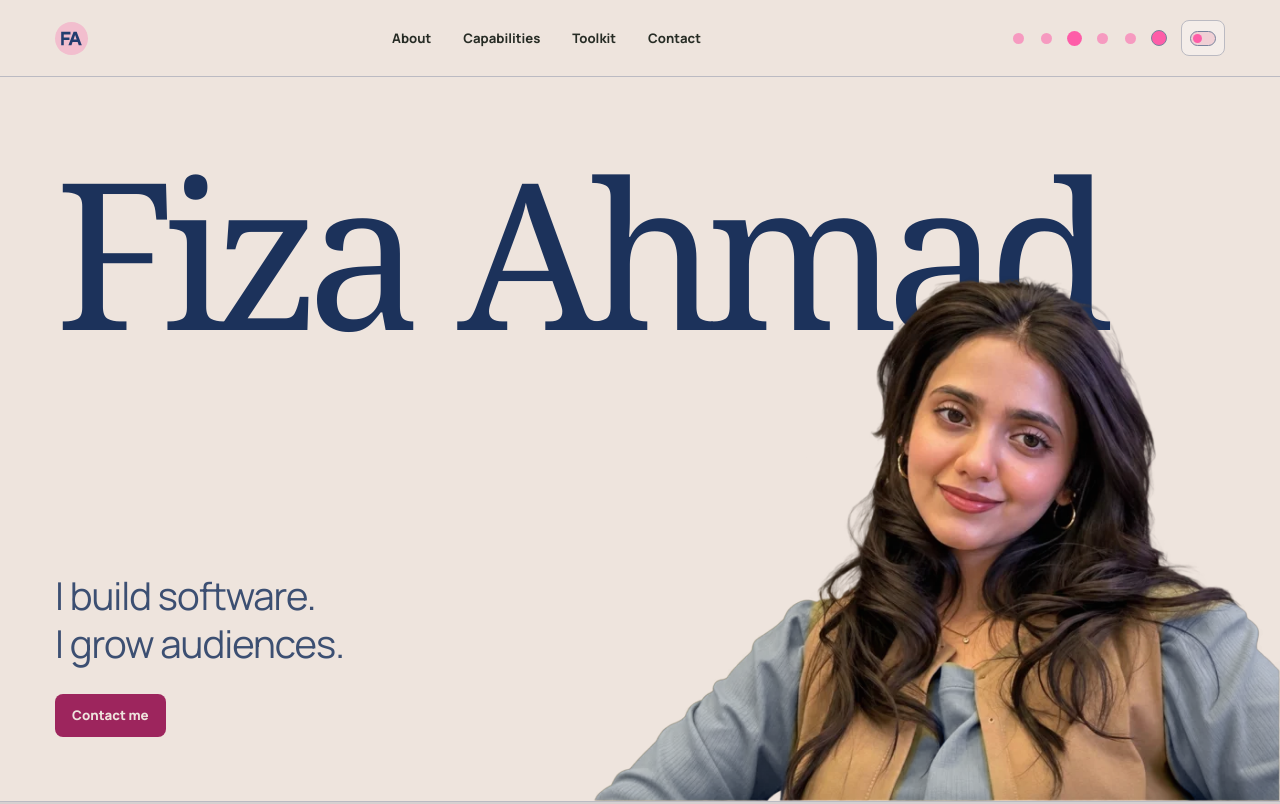
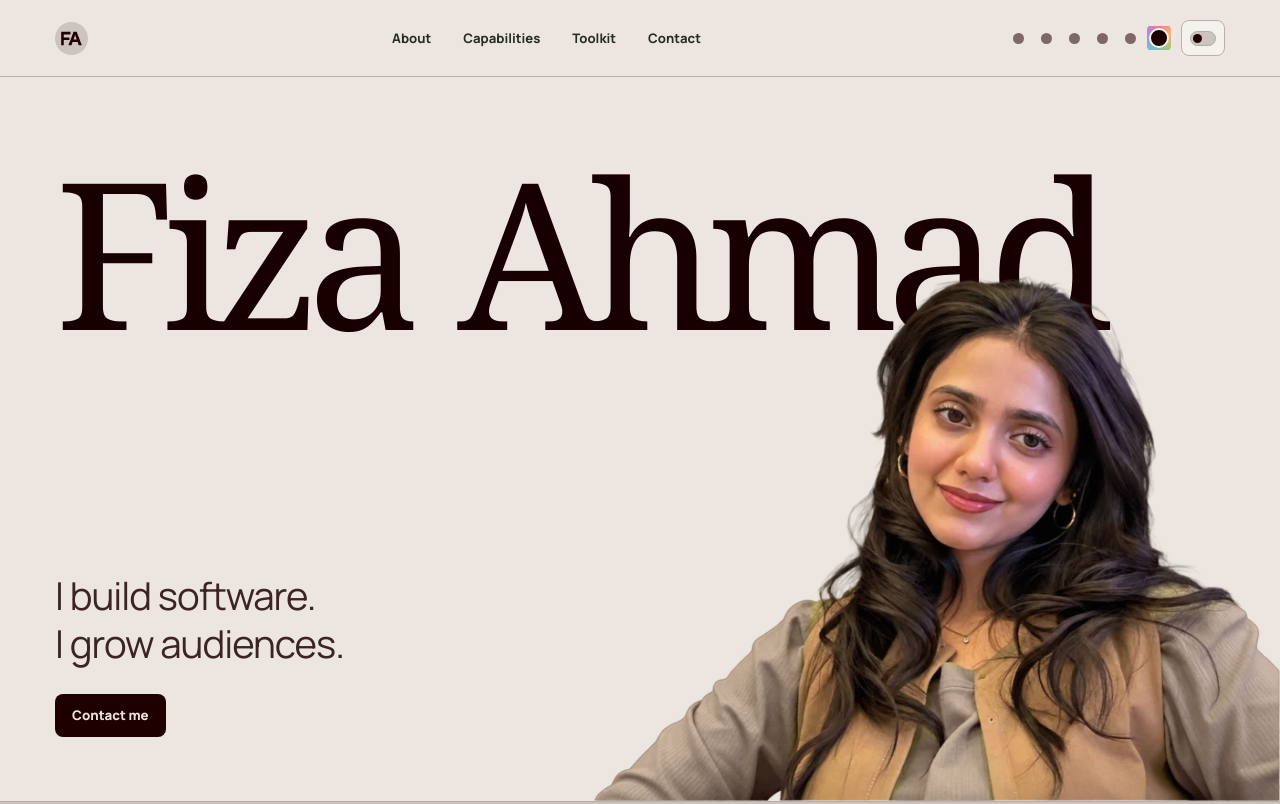
Before and after one commit to Fizaaahmad/fizaaahmad.github.io, a plain HTML site: page index.html in a window 1280 px wide. Shown: the top 804 px of the page. Drawn offline with Linux system fonts and the light colour scheme.

Commit message:
Set burgundy default and sync custom colors across pages

```diff
--- a/index.html
+++ b/index.html
@@ -7,8 +7,8 @@
   <meta name="theme-color" content="#f7f3e9">
   <title>Fiza Ahmad | Full-Stack Engineer &amp; Digital Marketer</title>
   <link rel="icon" href="fa.svg" type="image/svg+xml">
-  <script src="theme.js"></script>
-  <link rel="stylesheet" href="styles.css">
+  <script src="theme.js?v=41"></script>
+  <link rel="stylesheet" href="styles.css?v=41">
   <script src="portfolio.js" defer></script>
 </head>
 <body id="top">
@@ -21,10 +21,10 @@
         <div class="palette-picker" role="group" aria-label="Color palette" hidden>
           <button type="button" data-palette="earth" aria-label="Brown and beige" title="Brown and beige" aria-pressed="false"></button>
           <button type="button" data-palette="sage" aria-label="Pastel green" title="Pastel green" aria-pressed="false"></button>
-          <button type="button" data-palette="navy" aria-label="Navy and pink" title="Navy and pink" aria-pressed="true"></button>
+          <button type="button" data-palette="navy" aria-label="Navy and pink" title="Navy and pink" aria-pressed="false"></button>
           <button type="button" data-palette="cocoa" aria-label="Cocoa and sky blue" title="Cocoa and sky blue" aria-pressed="false"></button>
           <button type="button" data-palette="poppy" aria-label="Sage and brown" title="Sage and brown" aria-pressed="false"></button>
-          <input class="custom-color" type="color" value="#fe5da8" aria-label="Try a custom color" title="Try a custom color">
+          <input class="custom-color" type="color" value="#1f0000" aria-label="Try a custom color" title="Try a custom color">
         </div>
         <button class="theme-toggle" type="button" aria-label="Dark mode" aria-pressed="false" hidden><span class="theme-switch" aria-hidden="true"></span></button>
       </div>
--- a/styles.css
+++ b/styles.css
@@ -429,17 +429,18 @@ footer { border-top: 1px solid var(--line); border-bottom: none; }
   appearance: none;
   width: 28px;
   height: 36px;
-  padding: 10px 6px;
+  padding: 8px 4px;
   border: 0;
-  background: transparent;
+  border-radius: 50%;
+  background: conic-gradient(#ef7898, #f6b66e, #9ec583, #72bdda, #a391df, #ef7898) center / 24px 24px no-repeat;
   cursor: pointer;
 }
 .custom-color::-webkit-color-swatch-wrapper { padding: 0; }
-.custom-color::-webkit-color-swatch { border: 1px solid var(--frame); border-radius: 50%; }
-.custom-color::-moz-color-swatch { border: 1px solid var(--frame); border-radius: 50%; }
+.custom-color::-webkit-color-swatch { border: 2px solid var(--panel); border-radius: 50%; }
+.custom-color::-moz-color-swatch { border: 2px solid var(--panel); border-radius: 50%; }
 :root[data-custom-color] {
   --bg: color-mix(in srgb, var(--visitor-color) 8%, #fffaf4);
-  --heading: color-mix(in srgb, var(--visitor-color) 38%, #201724);
+  --heading: color-mix(in srgb, var(--visitor-color) 52%, #1f0000);
   --accent: var(--heading);
   --ui-accent: var(--visitor-color);
   --ui-ink: #fffaf4;
@@ -453,6 +454,7 @@ footer { border-top: 1px solid var(--line); border-bottom: none; }
 :root[data-custom-color][data-theme="dark"] {
   --bg: color-mix(in srgb, var(--visitor-color) 12%, #18171d);
   --heading: color-mix(in srgb, var(--visitor-color) 36%, #fffaf4);
+  --ui-accent: color-mix(in srgb, var(--visitor-color) 55%, #fffaf4);
   --panel: color-mix(in srgb, var(--bg) 92%, white);
   --ui-ink: var(--bg);
 }
--- a/theme.js
+++ b/theme.js
@@ -4,13 +4,12 @@ const themeKey = 'fiza-portfolio-theme';
 const paletteKey = 'fiza-portfolio-palette';
 const palettes = ['earth', 'sage', 'navy', 'cocoa', 'poppy'];
 let chosenTheme;
-let chosenPalette = 'navy';
+const customKey = 'fiza-portfolio-custom-color';
+const defaultColor = '#1f0000';
 
 try {
   const savedTheme = localStorage.getItem(themeKey);
   if (savedTheme === 'dark' || savedTheme === 'light') chosenTheme = savedTheme;
-  const savedPalette = localStorage.getItem(paletteKey);
-  if (palettes.includes(savedPalette)) chosenPalette = savedPalette;
 } catch {
   // Appearance controls still work when storage is unavailable.
 }
@@ -24,7 +23,24 @@ function rememberAppearance(key, value) {
 }
 
 page.dataset.theme = chosenTheme ?? (preferredTheme.matches ? 'dark' : 'light');
-page.dataset.palette = chosenPalette;
+function applyPalette(color, preset) {
+  page.dataset.palette = preset ?? '';
+  page.toggleAttribute('data-custom-color', Boolean(color));
+  if (color) page.style.setProperty('--visitor-color', color);
+  else page.style.removeProperty('--visitor-color');
+}
+
+function restorePalette() {
+  let custom;
+  let preset;
+  try { custom = sessionStorage.getItem(customKey); } catch {}
+  try { preset = localStorage.getItem(paletteKey); } catch {}
+  if (custom && /^#[0-9a-f]{6}$/i.test(custom)) applyPalette(custom);
+  else if (palettes.includes(preset)) applyPalette(null, preset);
+  else applyPalette(defaultColor);
+}
+
+restorePalette();
 
 document.addEventListener('DOMContentLoaded', () => {
   const toggle = document.querySelector('.theme-toggle');
@@ -36,6 +52,8 @@ document.addEventListener('DOMContentLoaded', () => {
   if (picker) picker.hidden = false;
 
   function updateAppearance() {
+    const color = page.style.getPropertyValue('--visitor-color');
+    customColor.value = color || defaultColor;
     toggle.setAttribute('aria-pressed', String(page.dataset.theme === 'dark'));
     for (const swatch of swatches) {
       swatch.setAttribute('aria-pressed', String(!page.hasAttribute('data-custom-color') && swatch.dataset.palette === page.dataset.palette));
@@ -44,6 +62,11 @@ document.addEventListener('DOMContentLoaded', () => {
   }
 
   updateAppearance();
+  window.addEventListener('pageshow', (event) => {
+    if (!event.persisted) return;
+    restorePalette();
+    updateAppearance();
+  });
   toggle.addEventListener('click', () => {
     chosenTheme = page.dataset.theme === 'dark' ? 'light' : 'dark';
     page.dataset.theme = chosenTheme;
@@ -53,17 +76,17 @@ document.addEventListener('DOMContentLoaded', () => {
 
   for (const swatch of swatches) {
     swatch.addEventListener('click', () => {
-      page.removeAttribute('data-custom-color');
-      page.style.removeProperty('--visitor-color');
-      page.dataset.palette = swatch.dataset.palette;
+      try { sessionStorage.removeItem(customKey); } catch {}
+      applyPalette(null, swatch.dataset.palette);
       updateAppearance();
       rememberAppearance(paletteKey, page.dataset.palette);
     });
   }
 
   customColor.addEventListener('input', () => {
-    page.setAttribute('data-custom-color', '');
-    page.style.setProperty('--visitor-color', customColor.value);
+    const color = customColor.value;
+    try { sessionStorage.setItem(customKey, color); } catch {}
+    applyPalette(color);
     updateAppearance();
   });
 
```
Also changed, not shown: career-highlights.html (+4 -4 lines).
